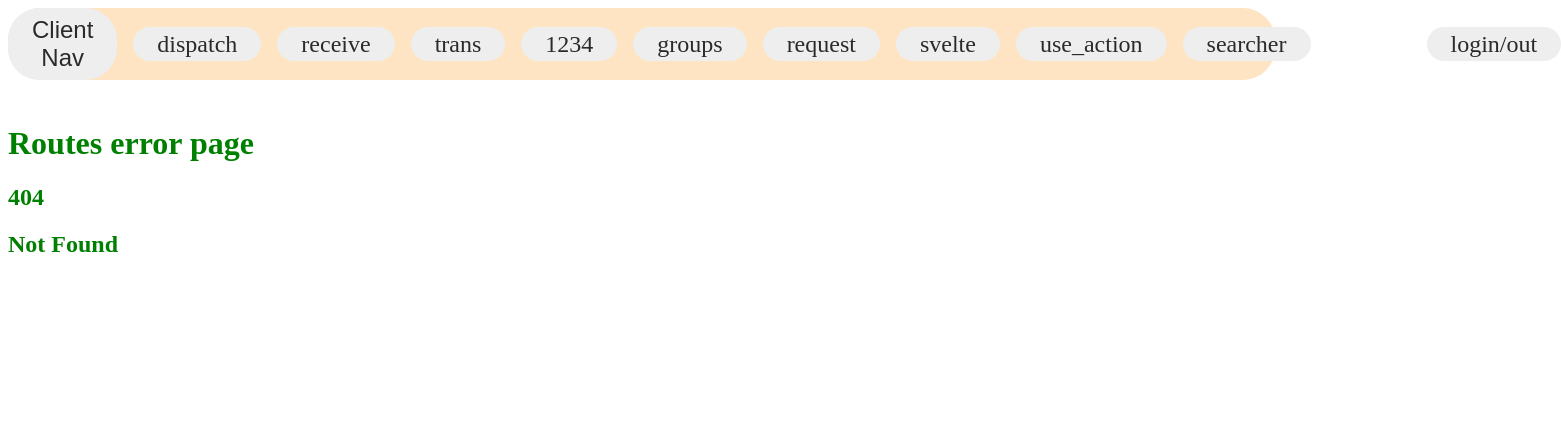
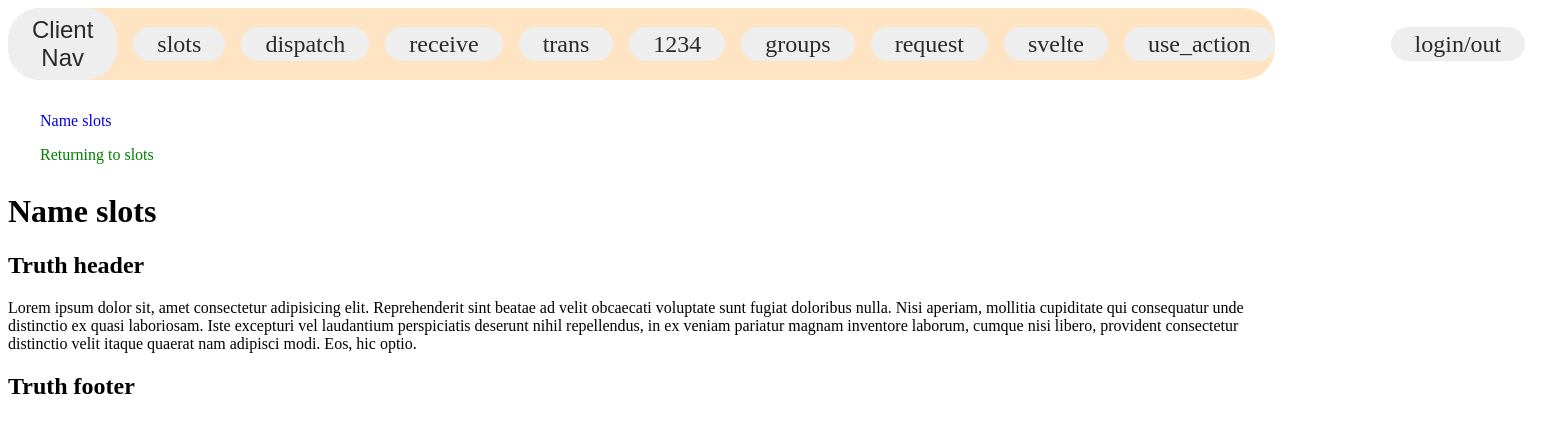
Before and after one commit to Waldemar-00/Svelte-Sveltekit, a SvelteKit app: page /slots/nameslots in a window 1280 px wide. Before the commit this address had no page. Shown: the top 432 px of the page, 1561 px wide, since content can reach past the window. Built offline with nearby package versions, Linux system fonts and the light colour scheme.

Commit message:
slot, name slot, slot with props, pattern.

```diff
--- a/src/routes/+layout.svelte
+++ b/src/routes/+layout.svelte
@@ -18,6 +18,7 @@
 	<button class="spred" on:click={toggleDisplay}>Client Nav</button>
 	<!-- <a href="/">main</a>
 	<a href="/about/?size=43">about</a> -->
+	<a href="/slots">slots</a>
 	<a href="/dispatch">dispatch</a>
 	<a href="/receive">receive</a>
 	<a href="/transition">trans</a>
@@ -27,7 +28,7 @@
 	<a href="/svelte">svelte</a>
 	<!-- <a href="/radio">radio</a> -->
 	<a href="/use_action">use_action</a>
-	<a href="/searcher">searcher</a>
+	<!-- <a href="/searcher">searcher</a> -->
 	<a href="/login" class="login">login/out</a>
 </nav>
 <slot></slot>
--- /dev/null
+++ b/src/routes/slots/+layout.svelte
@@ -0,0 +1,19 @@
+<nav>
+	<a href="/slots/nameslots">Name slots</a>
+	<a href="/slots">Returning to slots</a>
+</nav>
+<slot>optional fallback</slot>
+
+<style>
+	nav {
+		display: flex;
+		flex-direction: column;
+	}
+	a {
+		text-decoration: none;
+		padding: 0.5rem 2rem;
+	}
+	a:last-child {
+		color: green;
+	}
+</style>
--- /dev/null
+++ b/src/routes/slots/+page.svelte
@@ -0,0 +1 @@
+<h1>Slots</h1>
--- /dev/null
+++ b/src/routes/slots/nameslots/+page.svelte
@@ -0,0 +1,13 @@
+<script>
+	// @ts-nocheck
+	import ContentPattern from './ContentPattern.svelte';
+</script>
+
+<h1>Name slots</h1>
+<ContentPattern let:content>
+	<h2 slot="header" let:header>{header}</h2>
+	<p>
+		{content}
+	</p>
+	<h2 slot="footer" let:footer>{footer}</h2>
+</ContentPattern>
--- /dev/null
+++ b/src/routes/slots/nameslots/ContentPattern.svelte
@@ -0,0 +1,17 @@
+<script>
+	// @ts-nocheck
+	let object = {
+		content_1:
+			'Lorem ipsum dolor sit, amet consectetur adipisicing elit. Reprehenderit sint beatae ad velit obcaecati voluptate sunt fugiat doloribus nulla. Nisi aperiam, mollitia cupiditate qui consequatur unde distinctio ex quasi laboriosam. Iste excepturi vel laudantium perspiciatis deserunt nihil repellendus, in ex veniam pariatur magnam inventore laborum, cumque nisi libero, provident consectetur distinctio velit itaque quaerat nam adipisci modi. Eos, hic optio.',
+		content_2: 'Lorem ipsum dolor sit, amet consectet',
+		header: 'Truth header',
+		footer: 'Truth footer'
+	};
+	console.log($$slots.default);
+</script>
+
+<div>
+	<slot name="header" header={object.header}><h3>default header</h3></slot>
+	<slot content={object.content_1} />
+	<slot name="footer" footer={object.footer}><h3>default footer</h3></slot>
+</div>
```
